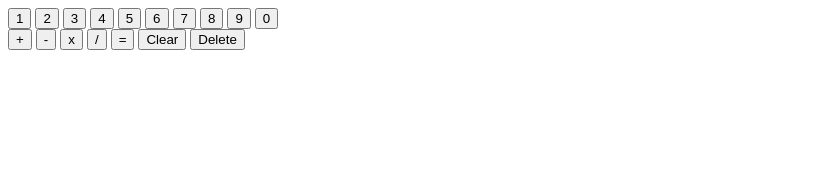
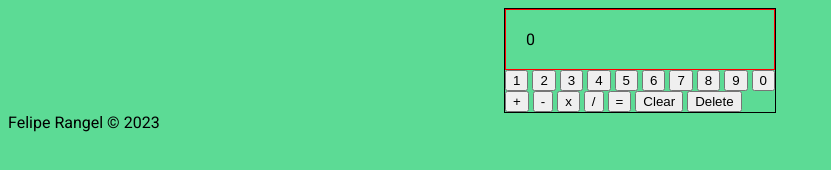
Before and after one commit to felpoio/Calculadora, a plain HTML site: page index.html in a window 1280 px wide. Shown: the whole page, without its empty margins (0-831 px from the left). Drawn offline with Linux system fonts and the light colour scheme.

Commit message:
Refactor calculator layout and add footer

```diff
--- a/index.html
+++ b/index.html
@@ -7,8 +7,9 @@
     <link rel="stylesheet" href="styles.css">
 </head>
 <body>
+    <div id="calculator">
         <div id="container">
-        <div id="display"></div>
+            <div id="display">0</div>
             <div id="buttons">
                 <div id="numbers">
                     <button id="1" onclick="mostraDisplay(this)">1</button>
@@ -33,6 +34,8 @@
                 </div>
             </div>
         </div>
+    </div>
+    <footer>Felipe Rangel © 2023</footer>
     <script src="./script.js"></script>
 </body>
 </html>
--- a/styles.css
+++ b/styles.css
@@ -0,0 +1,21 @@
+@import url('https://fonts.googleapis.com/css2?family=Roboto&display=swap');
+
+body {
+    background-color: #5CDB95;
+    font-family: 'Roboto', sans-serif;
+}
+
+#calculator {
+    display: flex;
+    justify-content: center;
+    align-items: center;
+}
+
+#container {
+    border: 1px solid black;
+}
+
+#display {
+    border: 1px solid red;
+    padding: 20px 20px;
+}
```
Lines whose indentation alone changed are shown as unchanged.
